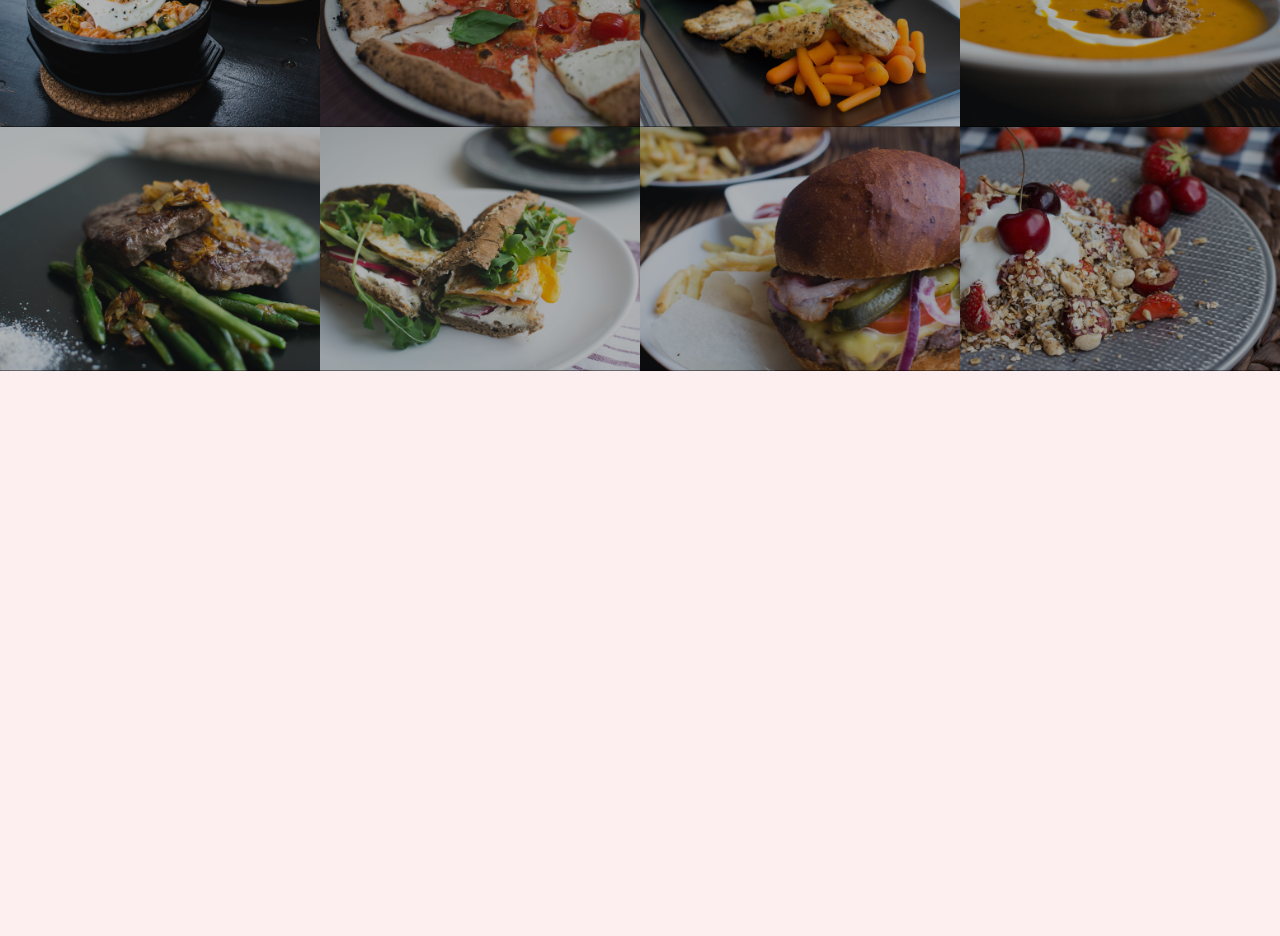
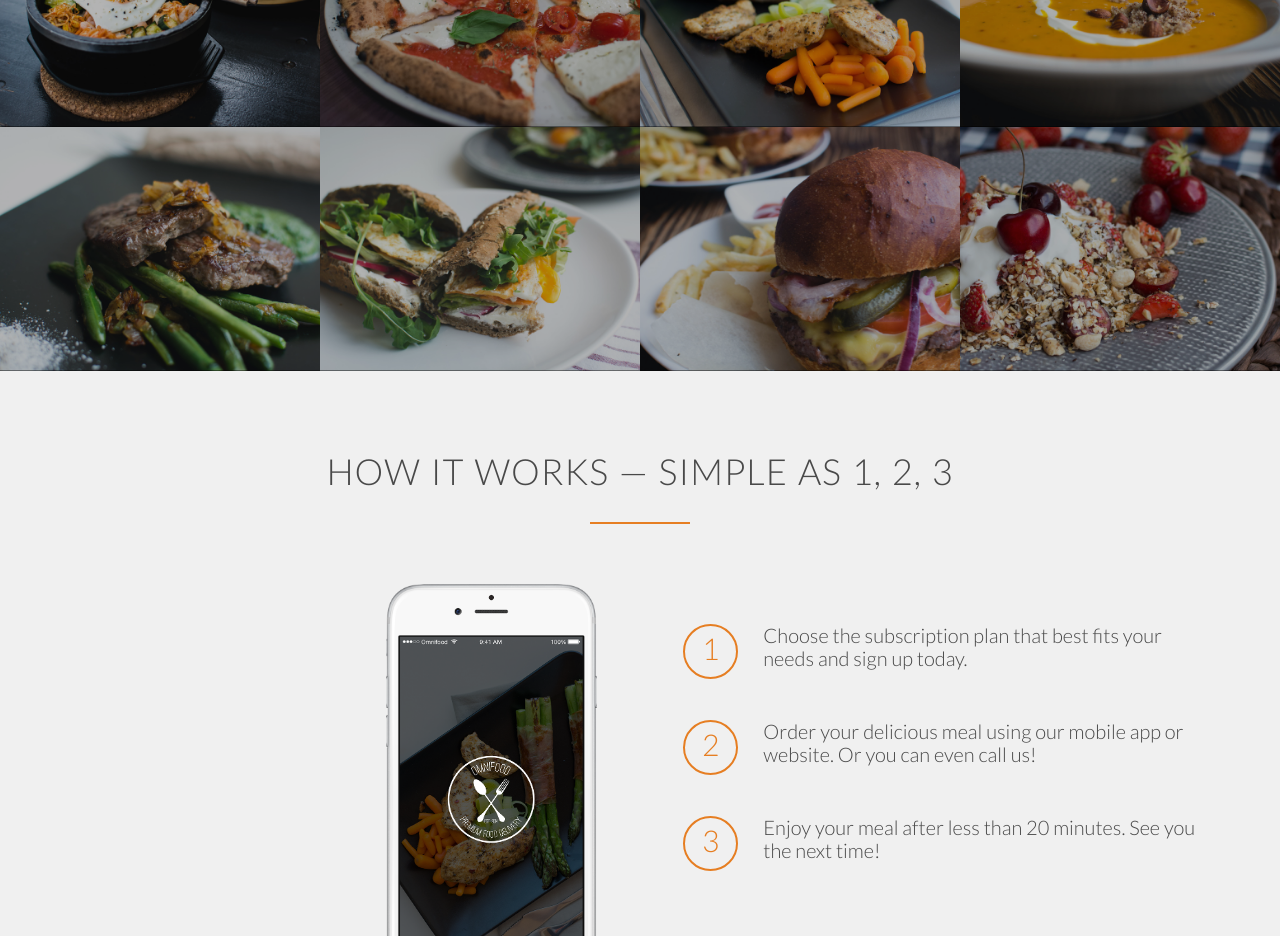
Before and after one commit to Pratikshinde1497/omnifood-ui-course, a website: page index.html in a window 1280 px wide. Shown: the part 1550-2486 px from the top of the page. Before the commit the page ends 1921 px from the top, so only its background shows below. Drawn offline with nearby package versions, Linux system fonts and the light colour scheme.

Commit message:
section3: how it works

```diff
--- a/Resouces/css/style.css
+++ b/Resouces/css/style.css
@@ -43,6 +43,7 @@ section{
     padding: 80px 0;
 }
 
+
 /**********************************/
 /*          HEADERS               */
 /**********************************/
@@ -87,53 +88,7 @@ h2:after{
     background-color: #e67e22;
 }
 
-/* ***************************** */
-/*              FEATURES         */
-/* **************************** */
 
-.section-features .long-copy{
-    margin-bottom: 30px;
-}
-
-
-/* ***************************** */
-/*              MEALS           */
-/* **************************** */
-
-.section-favorite-meals{
-    padding: 0;
-}
-
-.meals-showcase{
-    list-style: none;
-    width: 100%;
-}
-
-.meals-showcase li{
-    display: block;
-    float: left;
-    width: 25%;
-}
-
-.meal-photo{
-    width: 100%;
-    margin: 0;
-    overflow: hidden;
-    background-color: black;
-}
-
-.meal-photo img{
-    opacity: .7;
-    width: 100%;
-    height: auto;
-    transform: scale(1.03);
-    transition: transform .5s, opacity .5s;
-}
-
-.meal-photo img:hover{
-    opacity: .9;
-    transform: scale(1.15);
-}
 
 
 
@@ -273,4 +228,119 @@ header{
 .main-nav li a:active {
     border-bottom: 2px solid #e67e22;
 }
+
 /* ***************************** */
+/*              FEATURES         */
+/* **************************** */
+
+.section-features .long-copy{
+    margin-bottom: 30px;
+}
+
+.section-features{
+    background-color: floralwhite;
+}
+
+
+/* ***************************** */
+/*              MEALS           */
+/* **************************** */
+
+.section-favorite-meals{
+    padding: 0;
+}
+
+.meals-showcase{
+    list-style: none;
+    width: 100%;
+}
+
+.meals-showcase li{
+    display: block;
+    float: left;
+    width: 25%;
+}
+
+.meal-photo{
+    width: 100%;
+    margin: 0;
+    overflow: hidden;
+    background-color: black;
+}
+
+.meal-photo img{
+    opacity: .7;
+    width: 100%;
+    height: auto;
+    transform: scale(1.03);
+    transition: transform .5s, opacity .5s;
+}
+
+.meal-photo img:hover{
+    opacity: .9;
+    transform: scale(1.15);
+}
+
+.clearfix{
+    zoom:1;
+}
+
+.clearfix:after{
+    content: '';
+    clear: both;
+    height: 0;
+    visibility: hidden;
+    display: block;
+}
+
+/* ***************************** */
+/*        HOW IT WORKS          */
+/* **************************** */
+
+.section-steps{
+    background-color: #f0f0f0;
+}
+
+.steps-box:first-child{
+    text-align: right;
+    padding-right: 3%;
+    margin-top: 30px;
+
+}
+
+.steps-box:last-child{
+    padding-left: 3%;
+    margin-top: 70px;
+}
+
+.app-screen{
+    width: 40%;
+}
+
+.step{
+    margin-bottom: 50px;
+}
+
+.step:last-of-type{
+    margin-bottom: 80px;
+}
+
+.step div{
+    color: #e67e22;
+    border: 2px solid #e67e22;
+    display: inline-block;
+    float: left;
+    text-align: center;
+    padding: 5px;
+    border-radius: 50%;
+    width: 55px;
+    height: 55px;
+    font-size: 150%;
+    margin-right: 25px;
+}
+
+.btn-app img{
+    height: 50px;
+    width: auto;
+    margin-right: 10px;
+}
--- a/index.html
+++ b/index.html
@@ -73,7 +73,7 @@
         </div>
     </section>
     <section class="section-favorite-meals">
-       <ul class="meals-showcase">
+       <ul class="meals-showcase clearfix">
            <li>
                <figure class="meal-photo">
                    <img src="Resouces/images/1.jpg" alt="Korean bibimbap with egg and vegetables">
@@ -95,7 +95,7 @@
                </figure>
            </li>
        </ul>
-       <ul class="meals-showcase">
+       <ul class="meals-showcase clearfix">
            <li>
                <figure class="meal-photo">
                    <img src="Resouces/images/5.jpg" alt="Paleo beef steak with vegetables">
@@ -117,9 +117,34 @@
                </figure>
            </li>
        </ul>
-
     </section>
 
+    <section class="section-steps">
+        <div class="row">
+            <h2>How it works &mdash; Simple as 1, 2, 3</h2>
+        </div>
+        <div class="row">
+            <div class="col span-1-of-2 steps-box">
+                <img src="./Resouces/images/app-iPhone.png" alt="iphone-app" class="app-screen">
+            </div>
+            <div class="col span-1-of-2 steps-box">
+                <div class="step">
+                    <div>1</div>
+                    <p>Choose the subscription plan that best fits your needs and sign up today.</p>
+                </div>
+                <div class="step">
+                    <div>2</div>
+                    <p>Order your delicious meal using our mobile app or website. Or you can even call us!</p>
+                </div>
+                <div class="step">
+                    <div>3</div>
+                    <p>Enjoy your meal after less than 20 minutes. See you the next time!</p>
+                </div>
+                <a href="#" class="btn-app"><img src="./Resouces/images/download-app.svg" alt="app-store-dwnld"></a>
+                <a href="#" class="btn-app"><img src="./Resouces/images/download-app-android.png" alt="play-store-dwnld"></a>
+            </div>
+        </div>
+    </section>
     <script src="https://unpkg.com/ionicons@5.0.0/dist/ionicons.js"></script>
 </body>
 </html>
@@ -128,14 +153,10 @@
 <!--
 
 
-    1. Korean bibimbap with egg and vegetables
-    2. Simple italian pizza with cherry tomatoes
-    3. Chicken breast steak with vegetables
-    4. Autumn pumpkin soup
-    5. Paleo beef steak with vegetable class="meal-photo"s
-    6. Healthy baguette with egg and vegetables
-    7. Burger with cheddar and bacon
-    8. Granola with cherries and strawberries
+   Title: How it works - Simple as 1, 2, 3
 
+    1. Choose the subscription plan that best fits your needs and sign up today.
+    2. Order your delicious meal using our mobile app or website. Or you can even call us!
+    3. Enjoy your meal after less than 20 minutes. See you the next time!
 
 -->
```
